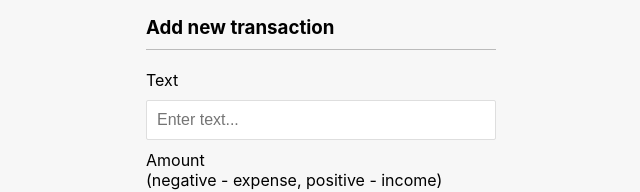
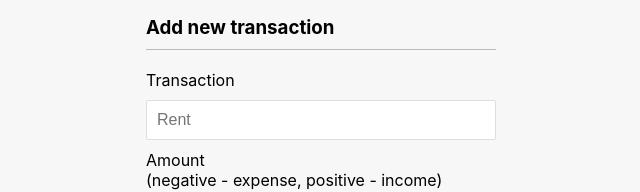
Before and after one commit to aydgn/expense-tracker, a React (Vite) app: page / in a window 1280 px wide. Shown: the part 354-546 px from the top of the page, without its empty margins (319-959 px from the left). Built offline with nearby package versions, Linux system fonts and the light colour scheme.

Commit message:
placeholder changed

```diff
--- a/index.html
+++ b/index.html
@@ -1,13 +1,16 @@
 <!DOCTYPE html>
 <html lang="en">
+
 <head>
   <meta charset="UTF-8" />
   <link rel="icon" type="image/svg+xml" href="/src/favicon.svg" />
   <meta name="viewport" content="width=device-width, initial-scale=1.0" />
-    <title>Vite App</title>
+  <title>Expense Tracker - React</title>
 </head>
+
 <body>
   <div id="root"></div>
   <script type="module" src="/src/main.jsx"></script>
 </body>
+
 </html>
--- a/src/components/AddTransaction.jsx
+++ b/src/components/AddTransaction.jsx
@@ -13,9 +13,9 @@ export const AddTransaction = () => {
     e.preventDefault();
 
     const newTransaction = {
-      id: Math.floor(Math.random() * 100000000),
+      id: Date.now(),
       text,
-      amount: +amount,
+      amount: Number(amount),
     };
 
     addTransaction(newTransaction);
@@ -26,12 +26,12 @@ export const AddTransaction = () => {
       <h3>Add new transaction</h3>
       <form onSubmit={onSubmit}>
         <div className="form-control">
-          <label htmlFor="text">Text</label>
+          <label htmlFor="text">Transaction</label>
           <input
             type="text"
             value={text}
             onChange={e => setText(e.target.value)}
-            placeholder="Enter text..."
+            placeholder="Rent"
           />
         </div>
         <div className="form-control">
@@ -43,7 +43,7 @@ export const AddTransaction = () => {
             type="number"
             value={amount}
             onChange={e => setAmount(e.target.value)}
-            placeholder="Enter amount..."
+            placeholder="250"
           />
         </div>
         <button className="btn">Add transaction</button>
```
Also changed, not shown: src/main.jsx (+6 -6 lines). Lines whose indentation alone changed are shown as unchanged.
